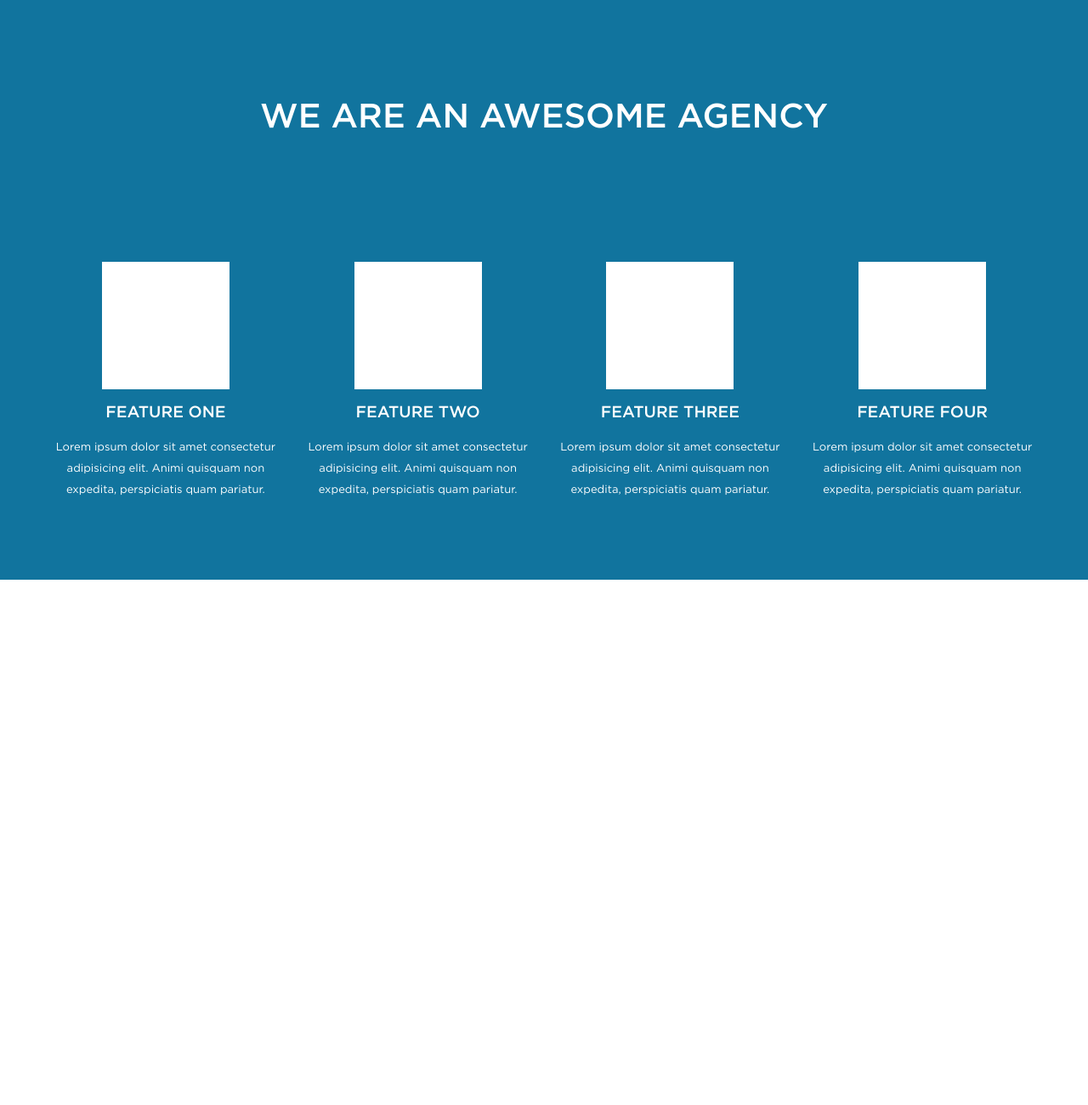
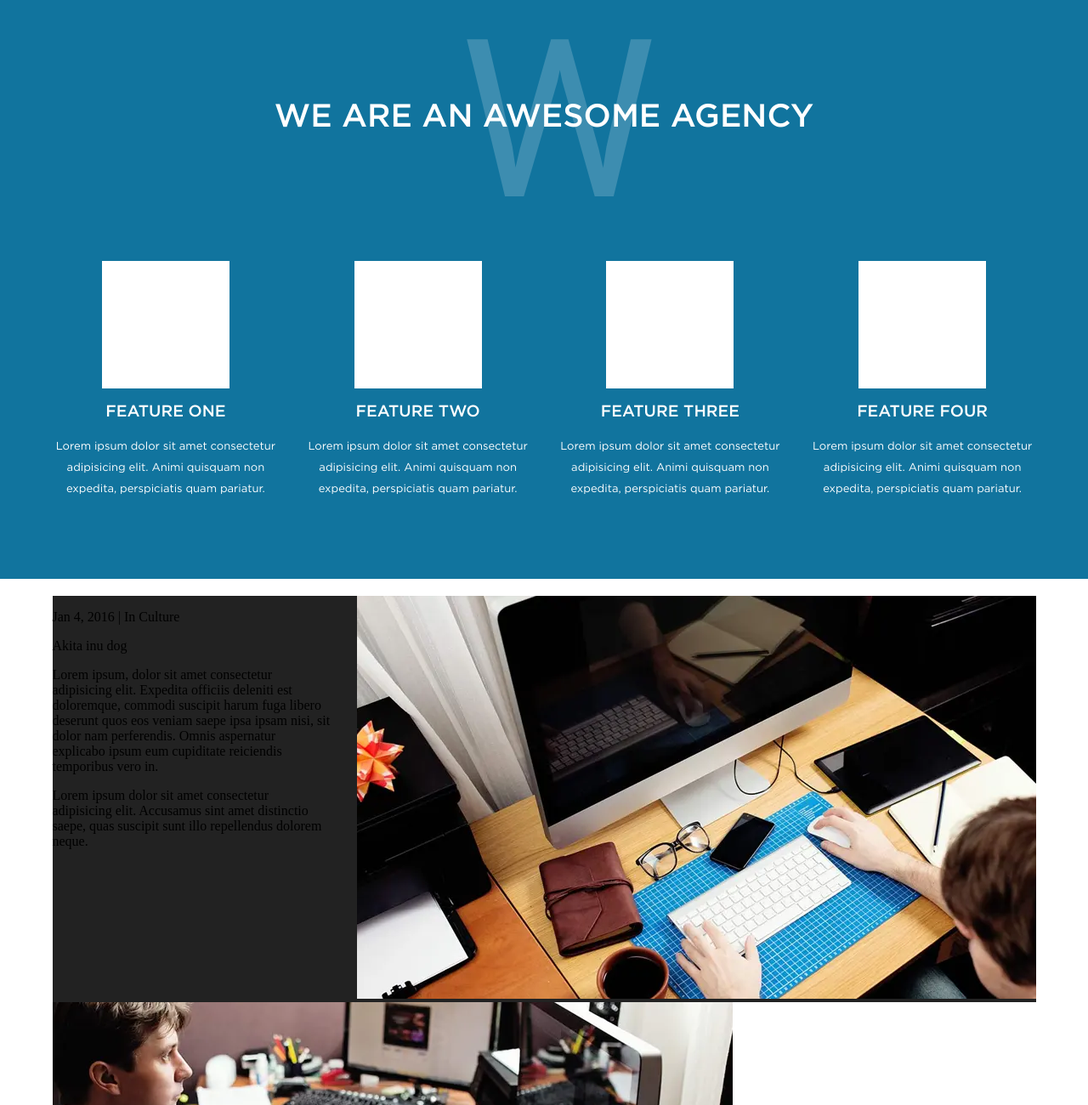
Before and after one commit to RejaulHaqueFahad/creatives, a plain HTML site: page index.html in a window 1280 px wide. Shown: the part 860-2160 px from the top of the page at 85% size. Before the commit the page ends 1542 px from the top, so only its background shows below. Drawn offline with Linux system fonts and the light colour scheme; a web font is replaced by a local one.

Commit message:
agency section updated

```diff
--- a/assets/scss/components/_agency.scss
+++ b/assets/scss/components/_agency.scss
@@ -5,29 +5,36 @@
 
     &__title{
         text-align: center;
-        position: relative;
         margin-top: 150px;
         margin-bottom: 150px;
         // max-width: 500px;
+
+
 
     }
     &__title-text{
         color: #ffff;
         font-family: "Gotham";
-        font-size: 40px;
+        font-size: 38px;
         font-style: normal;
         font-weight: 550;
         text-transform: uppercase;
+        position: relative;
+        z-index: 555;
 
-        // &::after{
-        //     content: "W";
-        //     color: #3D8DB0;
-        //     font-family: "Roboto";
-        //     font-size: 225px;
-        //     font-style: normal;
-        //     font-weight: bold;
-        //     position: absolute;
-        // }
+        &::before{
+            content: "W";
+            color: #3D8DB0;
+            font-family: "Roboto";
+            font-size: 260px;
+            font-style: normal;
+            font-weight: bold;
+            position: absolute;
+            text-align: center;
+            top: -130px;
+            left: 480px;
+            z-index: -1;
+        }
     }
     &__feature-content{
         display: flex;
--- /dev/null
+++ b/assets/scss/components/_akita.scss
@@ -0,0 +1,11 @@
+.akita{
+    padding-top: 20px;
+    padding-bottom: 20px;
+
+    &__top{
+        display: flex;
+        gap: 30px;
+        background-color: #222222;
+
+    }
+}
--- a/assets/scss/style.scss
+++ b/assets/scss/style.scss
@@ -9,6 +9,7 @@
 'components/your-project',
 'components/team',
 'components/blog',
+'components/akita',
 'components/agency',
 'components/hero',
 'components/header';
--- a/index.html
+++ b/index.html
@@ -119,5 +119,47 @@
         </div>
     </section>
     <!--Agency End-->
+    <!--Akita Start-->
+    <section class="akita">
+        <div class="container">
+            <div class="akita__content-wrap">
+                <div class="akita__top">
+                    <div class="akita__text-wrap">
+                        <div class="akita__date">
+                            <p>Jan 4, 2016 | In Culture</p>
+                        </div>
+                        <div class="akita__title">
+                            <p>Akita inu dog</p>
+                        </div>
+                        <div class="akita__text">
+                            <p>Lorem ipsum, dolor sit amet consectetur adipisicing elit. Expedita officiis deleniti est doloremque, commodi suscipit harum fuga libero deserunt quos eos veniam saepe ipsa ipsam nisi, sit dolor nam perferendis. Omnis aspernatur explicabo ipsum eum cupiditate reiciendis temporibus vero in.</p>
+                            <p>Lorem ipsum dolor sit amet consectetur adipisicing elit. Accusamus sint amet distinctio saepe, quas suscipit sunt illo repellendus dolorem neque.</p>
+                        </div>
+                    </div>
+                    <div class="akita__photo-wrap">
+                        <img class="akita__photo" src="images/first-photo.webp" alt="photo">
+                    </div>
+                </div>
+                <div class="akita__bottom">
+                    <div class="akita__photo-wrap">
+                        <img class="akita__photo" src="images/second-photo.webp" alt="photo">
+                    </div>
+                    <div class="akita__text-wrap">
+                        <div class="akita__date">
+                            <p>Jan 4, 2016 | In Culture</p>
+                        </div>
+                        <div class="akita__title">
+                            <p>Akita inu dog</p>
+                        </div>
+                        <div class="akita__text">
+                            <p>Lorem ipsum, dolor sit amet consectetur adipisicing elit. Expedita officiis deleniti est doloremque, commodi suscipit harum fuga libero deserunt quos eos veniam saepe ipsa ipsam nisi, sit dolor nam perferendis. Omnis aspernatur explicabo ipsum eum cupiditate reiciendis temporibus vero in.</p>
+                            <p>Lorem ipsum dolor sit amet consectetur adipisicing elit. Accusamus sint amet distinctio saepe, quas suscipit sunt illo repellendus dolorem neque.</p>
+                        </div>
+                    </div>
+                </div>
+            </div>
+        </div>
+    </section>
+    <!--Akita End-->
 </body>
 </html>
```
Also changed, not shown: assets/scss/style.css, 1 other file.
